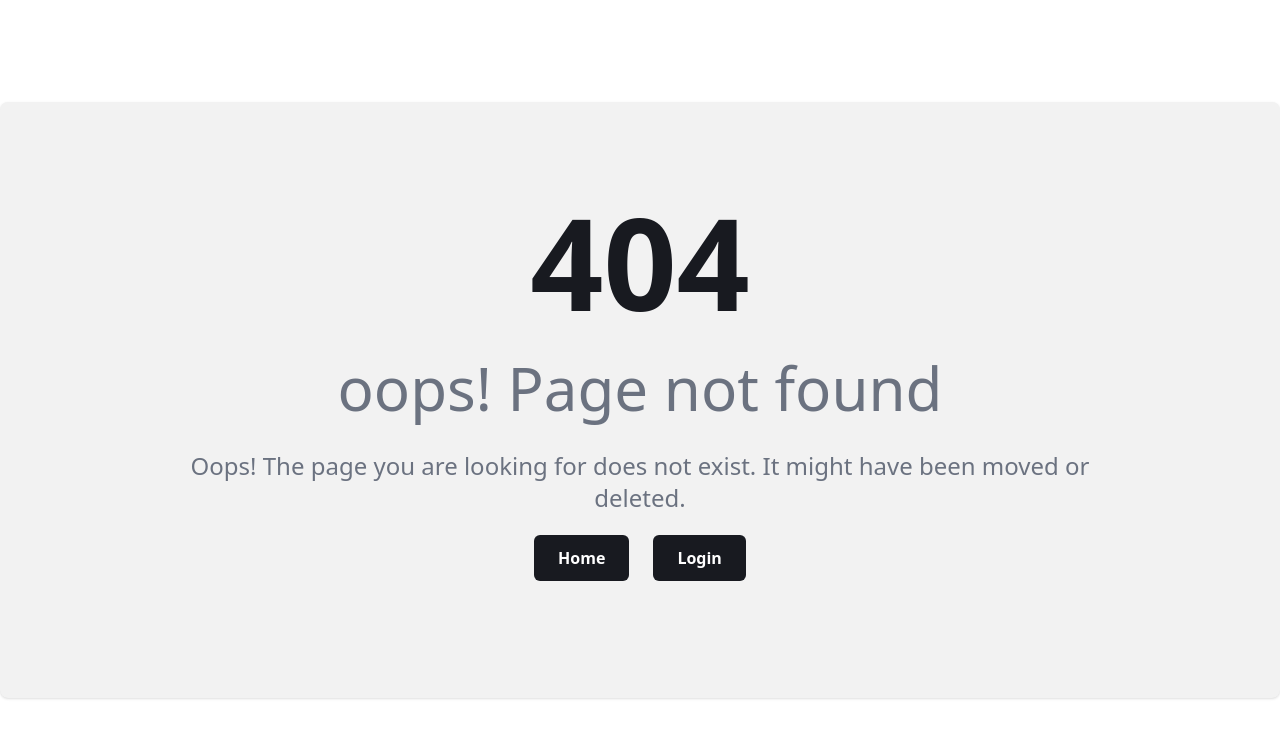
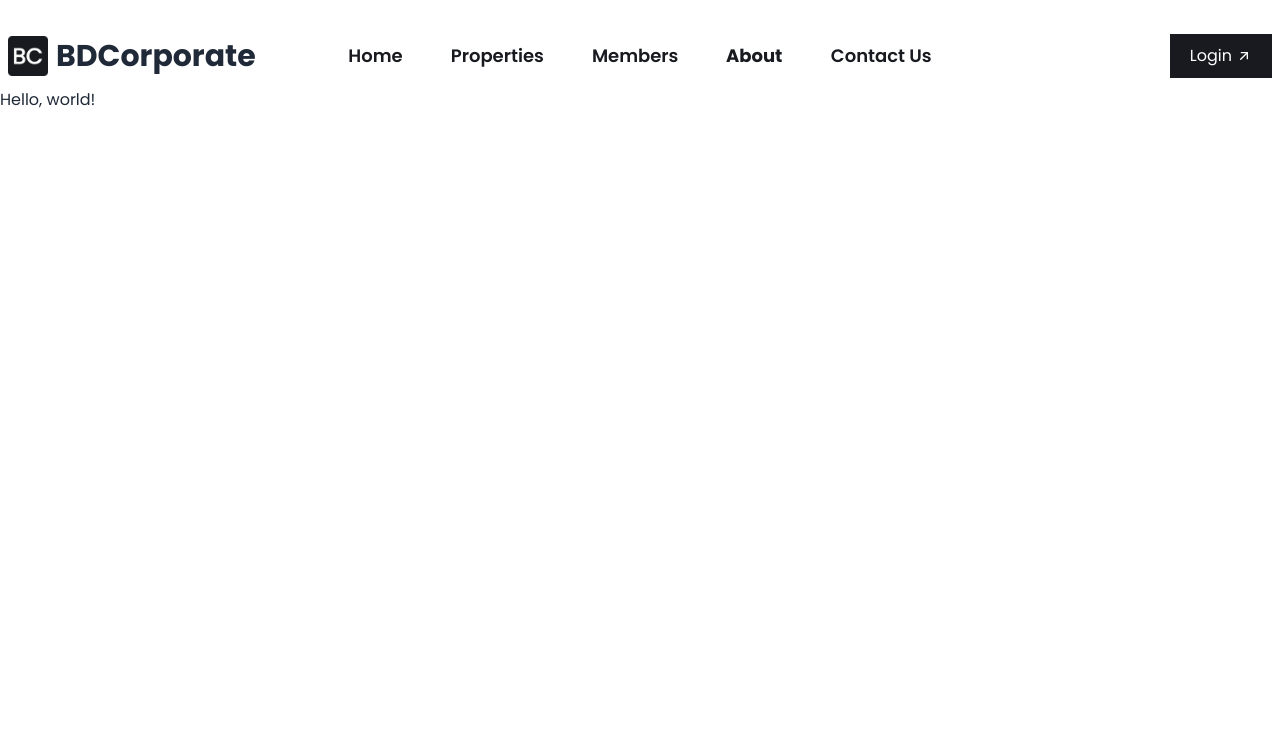
Before and after one commit to MamunKhan71/Bd-Corporate, a React (Vite) app in the folder bd-housing/: page /about in a window 1280 px wide. Before the commit this address had no page. Shown: the top 738 px of the page. Built offline with nearby package versions, Linux system fonts and the light colour scheme.

Commit message:
Added Scrool to top button for homepage

```diff
--- a/bd-housing/package.json
+++ b/bd-housing/package.json
@@ -22,7 +22,9 @@
     "react-feather": "^2.0.10",
     "react-hook-form": "^7.51.2",
     "react-icons": "^5.0.1",
+    "react-range-slider-input": "^3.0.7",
     "react-router-dom": "^6.22.3",
+    "react-scroll-to-top": "^3.0.0",
     "react-toastify": "^10.0.5",
     "sort-by": "^0.0.2",
     "swiper": "^11.1.0"
--- a/bd-housing/src/components/Navbar.jsx
+++ b/bd-housing/src/components/Navbar.jsx
@@ -23,11 +23,11 @@ const Navbar = () => {
                 }
             >Members</NavLink>
             <NavLink
-                to="/t"
+                to="/about"
                 className={({ isActive }) =>
                     isActive ? " text-primary font-bold animate-pulse" : "text-primary font-semibold shadow-none"
                 }
-            >Pages</NavLink>
+            >About</NavLink>
             <NavLink
                 to="/contact"
                 className={({ isActive }) =>
--- a/bd-housing/src/index.css
+++ b/bd-housing/src/index.css
@@ -3,6 +3,9 @@
 @tailwind utilities;
 
 
+html{
+    scroll-behavior: smooth;
+}
 
 ::-webkit-scrollbar {
     width: 5px;
@@ -10,15 +13,15 @@
 
 /* Track */
 ::-webkit-scrollbar-track {
-    background: #1B242F;
+    background: #04C2C9;
 }
 
 /* Handle */
 ::-webkit-scrollbar-thumb {
-    background: #04C2C9;
+    background: #181A20;
 }
 
 /* Handle on hover */
 ::-webkit-scrollbar-thumb:hover{
-    background: #04C2;
+    background: #04C2C9;
 }
--- /dev/null
+++ b/bd-housing/src/pages/About.jsx
@@ -0,0 +1,10 @@
+const About = () => {
+    return (
+        <div>
+      <h1>Hello, world!</h1>
+      <div style={{ marginTop: "150vh" }} />
+    </div>
+    );
+};
+
+export default About;
--- a/bd-housing/src/pages/Home.jsx
+++ b/bd-housing/src/pages/Home.jsx
@@ -8,8 +8,12 @@ import Features from "../components/Features";
 import Hero from "../components/Hero";
 import Pricing from "../components/Pricing";
 import Testimonial from "../components/Testimonial";
-
+import ScrollToTop from "react-scroll-to-top";
+import { MdOutlineVerticalAlignTop } from "react-icons/md";
 const Home = () => {
+    const scroll = () => {
+        document.ScrollToTop()
+    }
     return (
         <div>
             <div className="h-[80dvh]">
@@ -25,7 +29,13 @@ const Home = () => {
                 <FeaturedProperties />
                 <Testimonial />
                 <ContactSection />
+                <ScrollToTop
+                    smooth
+                    viewBox="0 0 28 28"
+                    component={<MdOutlineVerticalAlignTop className="text-4xl text-white bg-primary h-12 w-12"/>}
+                />
             </div>
+
         </div>
     );
 };
--- a/bd-housing/src/routes/routes.jsx
+++ b/bd-housing/src/routes/routes.jsx
@@ -8,6 +8,7 @@ import Register from "../pages/Register";
 import NotFound from "../pages/NotFound";
 import ContactUs from "../pages/ContactUs";
 import PropertyList from "../pages/PropertyList";
+import About from "../pages/About";
 
 const router = createBrowserRouter([
     {
@@ -34,6 +35,10 @@ const router = createBrowserRouter([
             {
                 path: '/properties',
                 element: <PropertyList/>
+            },
+            {
+                path: '/about',
+                element: <About/>
             }
         ]
     },
--- a/bd-housing/src/utils/ScrollToTop.jsx
+++ /dev/null
@@ -1,12 +0,0 @@
-import { useEffect } from "react";
-import { useLocation } from "react-router-dom";
-
-export default function ScrollToTop() {
-  const { pathname } = useLocation();
-
-  useEffect(() => {
-    window.scrollTo(0, 0);
-  }, [pathname]);
-
-  return null;
-}
```
Also changed, not shown: bd-housing/public/images/top.svg (added), 1 other file (tests, documents, lock files or other folders).
